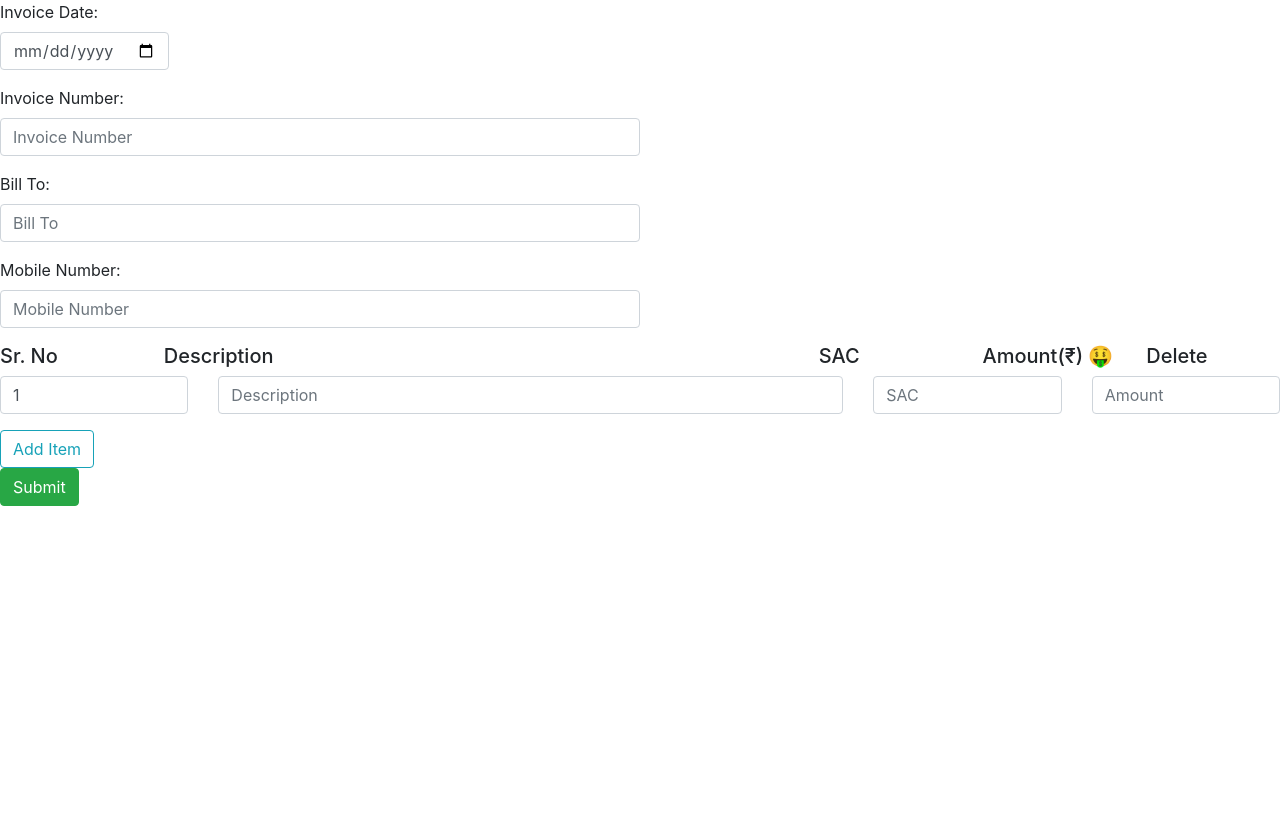
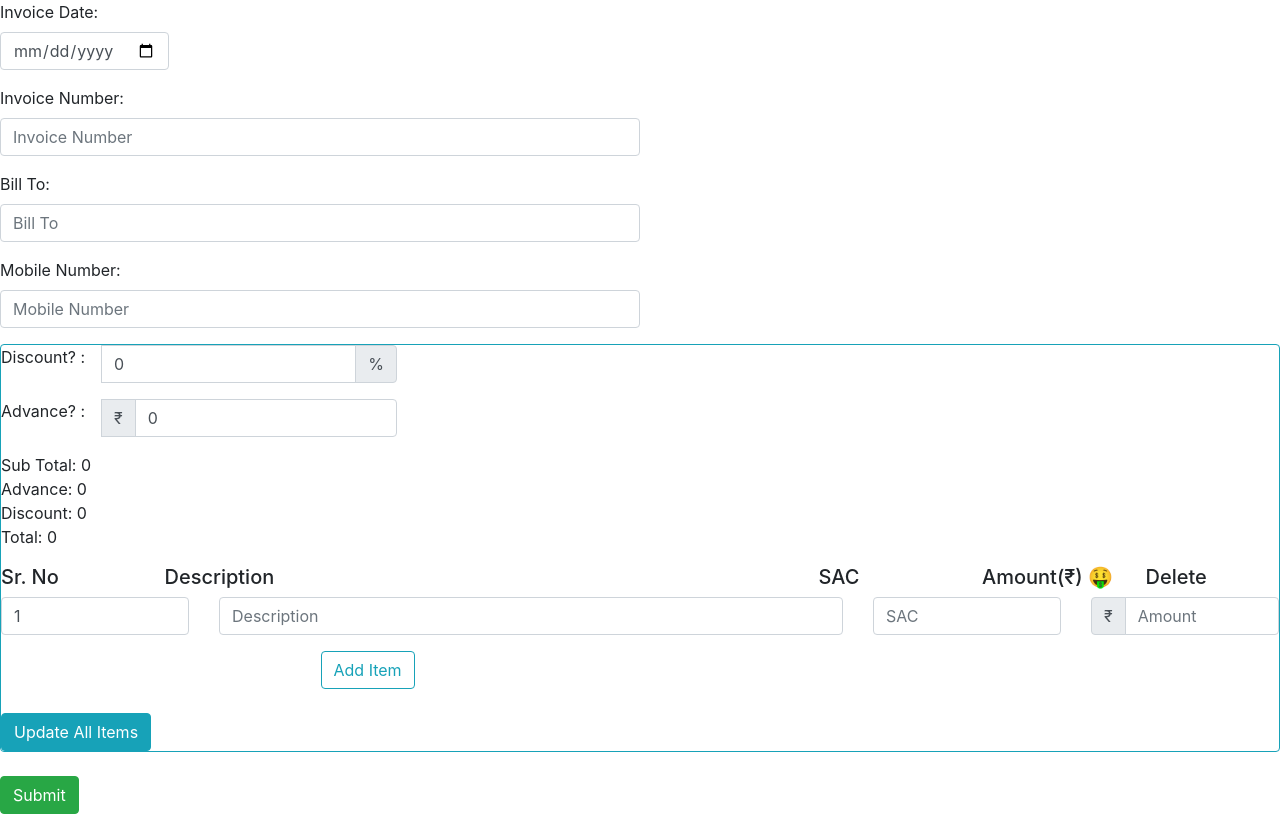
Before and after one commit to jatanrathod/invoice-generator, a React (Create React App) app: page / in a window 1280 px wide. Built offline with nearby package versions, Linux system fonts and the light colour scheme.

Commit message:
item totels are calculated

```diff
--- a/src/App.js
+++ b/src/App.js
@@ -10,11 +10,21 @@ function App() {
     invNumber: "",
     billTo: "",
     mobile: "",
+    listItems: [],
+    totals: {},
   });
 
   const handleListItems = (listitems) => {
-    console.log(listitems);
+    setFormData({ ...formData, listItems: listitems });
   };
+
+  const handleTotal = (totals) => {
+    setFormData({ ...formData, totals: totals });
+  };
+
+  useEffect(() => {
+    console.log(formData);
+  });
 
   return (
     <div className="app">
@@ -79,7 +89,10 @@ function App() {
           </Form.Group>
         </div>
 
-        <InvoiceItems handleListItems={handleListItems} />
+        <InvoiceItems
+          handleListItems={handleListItems}
+          handleTotal={handleTotal}
+        />
         <br />
         <Button variant="success" type="submit">
           Submit
--- a/src/InvoiceItems.js
+++ b/src/InvoiceItems.js
@@ -2,27 +2,45 @@ import React, { useState, useEffect } from "react";
 import "bootstrap/dist/css/bootstrap.min.css";
 import Button from "react-bootstrap/Button";
 import Form from "react-bootstrap/Form";
+import InputGroup from "react-bootstrap/InputGroup";
 
-function InvoiceItems({ handleListItems }) {
+function InvoiceItems({ handleListItems, handleTotal }) {
   let deleteArray = [];
   const [itemList, setItemList] = useState([]);
   const [item, setItem] = useState({
     srno: 1,
-    desc: "",
-    sac: "",
-    amount: "",
+    desc: String,
+    sac: String,
+    amount: Number,
   });
+  const [discount, setDiscount] = useState(0);
+  const [advance, setAdvance] = useState(0);
+  const [subTotal, setSubTotal] = useState(parseFloat(0));
 
-  const handleItemSubmit = (e) => {
+  const handleItemSubmit = () => {
     setItemList((oldItemList) => [...oldItemList, item]);
+    setSubTotal((oldSubTotal) => oldSubTotal + parseFloat(item.amount));
     setItem((olditem) => ({
       srno: olditem.srno + 1,
       desc: "",
       sac: "",
       amount: "",
     }));
-    handleListItems(itemList);
   };
+
+  const handleUpdate = async () => {
+    await handleListItems(itemList);
+    const discountAmount = (subTotal * discount) / 100;
+    const finalAmount = subTotal - discountAmount - advance;
+    await handleTotal({
+      subTotal: subTotal,
+      advance: advance,
+      discount: discount,
+      discountAmount: discountAmount,
+      grandTotal: finalAmount,
+    });
+  };
+
   const deleteItem = (deleteSrno) => {
     deleteArray = [...itemList];
     for (let i = 0; i < deleteArray.length; i++) {
@@ -51,7 +69,46 @@ function InvoiceItems({ handleListItems }) {
   ));
 
   return (
-    <>
+    <div className="border border-info rounded">
+      <div className="row col-md-4">
+        <InputGroup className="mb-3">
+          <Form.Label>Discount? :</Form.Label>
+          <Form.Control
+            className="ml-3"
+            type="text"
+            name="discount"
+            placeholder="Discount"
+            value={discount}
+            onChange={(e) => setDiscount(e.target.value)}
+          />
+          <InputGroup.Append>
+            <InputGroup.Text id="basic-addon2">%</InputGroup.Text>
+          </InputGroup.Append>
+        </InputGroup>
+      </div>
+      <div className="row col-md-4">
+        <InputGroup className="mb-3">
+          <Form.Label>Advance? :</Form.Label>
+          <InputGroup.Prepend className="ml-3">
+            <InputGroup.Text id="basic-addon2">₹</InputGroup.Text>
+          </InputGroup.Prepend>
+          <Form.Control
+            type="text"
+            name="advance"
+            placeholder="Advance"
+            value={advance}
+            onChange={(e) => setAdvance(e.target.value)}
+          />
+        </InputGroup>
+      </div>
+      <div>
+        <p>
+          Sub Total: {subTotal} <br />
+          Advance: {advance} <br />
+          Discount: {(subTotal * discount) / 100} <br />
+          Total: {subTotal - (subTotal * discount) / 100 - advance} <br />
+        </p>
+      </div>
       <ul className="list-group list-unstyled">
         <li>
           <div className="row h5">
@@ -100,7 +157,10 @@ function InvoiceItems({ handleListItems }) {
           </Form.Group>
         </div>
         <div className="col">
-          <Form.Group>
+          <InputGroup>
+            <InputGroup.Prepend>
+              <InputGroup.Text id="basic-addon2">₹</InputGroup.Text>
+            </InputGroup.Prepend>
             <Form.Control
               type="text"
               name="amount"
@@ -108,9 +168,10 @@ function InvoiceItems({ handleListItems }) {
               value={item.amount}
               onChange={(e) => setItem({ ...item, amount: e.target.value })}
             />
-          </Form.Group>
+          </InputGroup>
         </div>
       </div>
+      <div className="m-auto w-50">
         <Button
           variant="outline-info"
           type="button"
@@ -118,7 +179,13 @@ function InvoiceItems({ handleListItems }) {
         >
           Add Item
         </Button>
-    </>
+      </div>
+
+      <br />
+      <Button variant="info" type="button" onClick={() => handleUpdate()}>
+        Update All Items
+      </Button>
+    </div>
   );
 }
 
```
Lines whose indentation alone changed are shown as unchanged.
